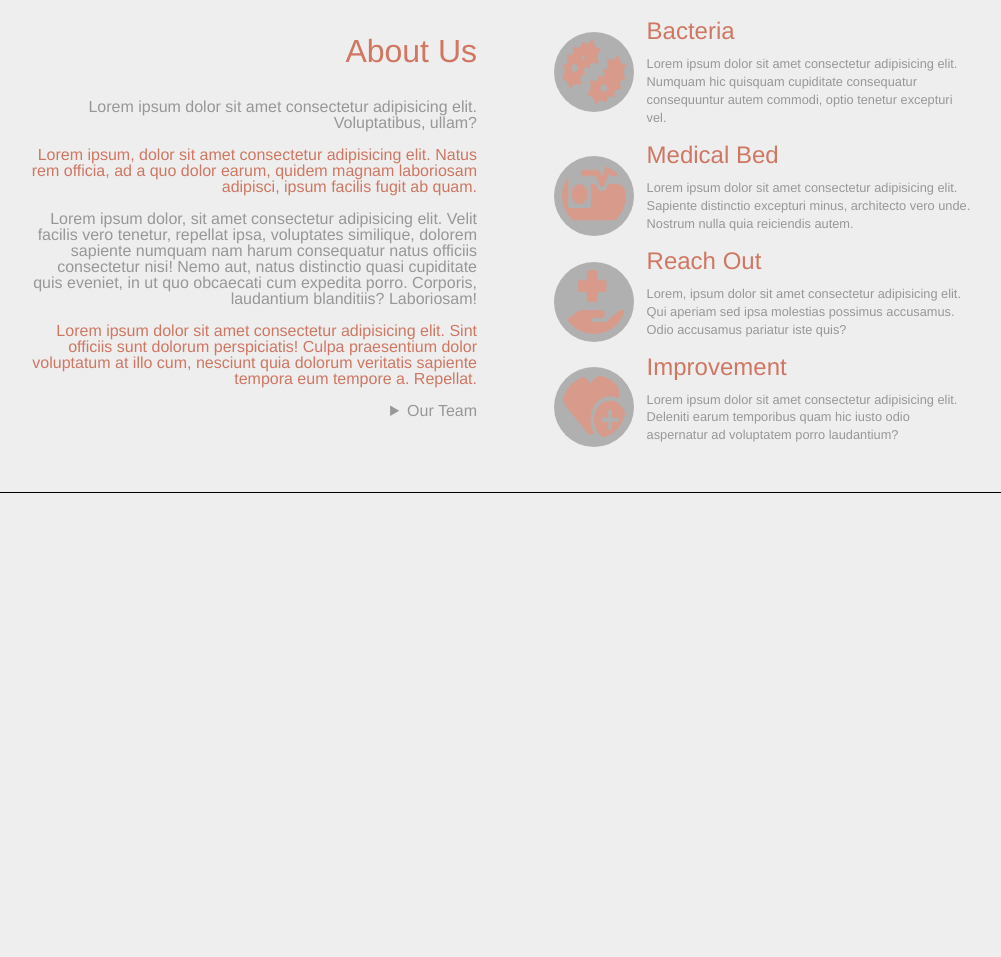
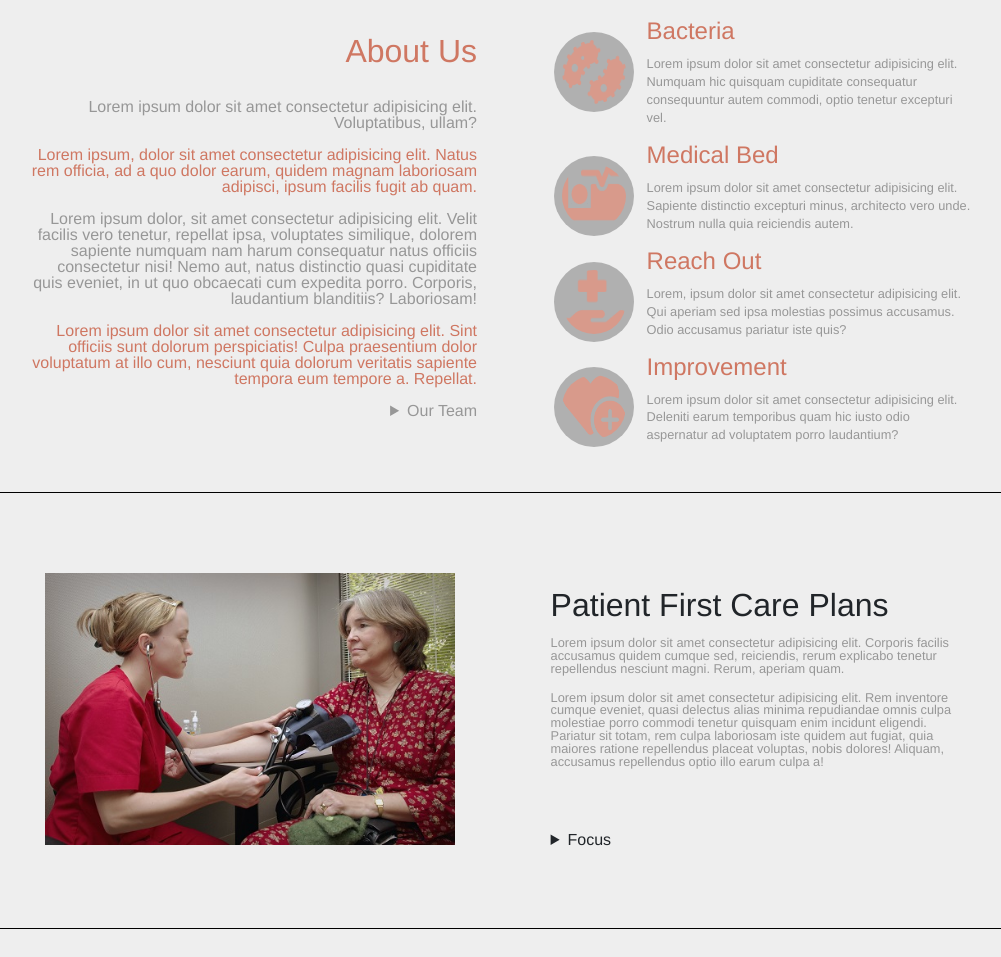
Before and after one commit to D-Whipp/tri-health-demosite, a plain HTML site: page tri-health/index.html in a window 1280 px wide. Shown: the part 1740-2697 px from the top of the page, without its empty margins (131-1132 px from the left). Before the commit the page ends 2261 px from the top, so only its background shows below. Drawn offline with nearby package versions, Linux system fonts and the light colour scheme.

Commit message:
added patient first section in html and styled with css

```diff
--- a/tri-health/assets/css/styles.css
+++ b/tri-health/assets/css/styles.css
@@ -348,3 +348,40 @@ nav img {
     line-height: 1.4;
     font-size: 0.8rem;
 }
+
+/* ***************************** */
+/* patient first section */
+/* ***************************** */
+#patient-first {
+    border-bottom: 1px solid #000;
+    display: flex;
+    margin: auto;
+    width: 80%;
+}
+/* image */
+#patient-first img {
+    margin: 5rem 3rem;
+    width: 40%;
+    height: 100%;
+}
+
+/* article */
+#patient-first article {
+    margin: 5rem 3rem;
+    width: 40%;
+}
+
+#patient-first article h2 {
+    font-size: 2rem;
+    margin: 1rem 0;
+}
+
+#patient-first article p {
+    color: var(--gray-text);
+    font-size: 0.8rem;
+    margin: 1rem 0;
+}
+
+#patient-first article details {
+    margin-top: 4rem;
+}
--- a/tri-health/index.html
+++ b/tri-health/index.html
@@ -31,7 +31,7 @@
           <a class="nav-item" href="#message">Message</a>
           <a class="nav-item" href="#alt-options-topics">Activities</a>
           <a class="nav-item" href="#about-us">About Us</a>
-          <a class="nav-item" href="#shortcodes">Shortcodes</a>
+          <a class="nav-item" href="#patient-first">Patient First</a>
         </nav>
         <img class="logo" src="./assets/icons/nav-icons/magnifying-glass-solid.png" alt="search icon">
       </header>
@@ -336,13 +336,17 @@
           </article>
         </div>
       </section>
-      <!-- mobile-ready -->
-      <section id="mobile-ready">
-        <img src="" alt="">
+      <!-- patient-first -->
+      <section id="patient-first">
+        <img src="./assets/images/patient-first-section/patient-first-image.jpg" alt="patient first image">
         <article>
-          <h2></h2>
-          <p></p>
-          <!-- <details></details> -->
+          <h2>Patient First Care Plans</h2>
+          <p>Lorem ipsum dolor sit amet consectetur adipisicing elit. Corporis facilis accusamus quidem cumque sed, reiciendis, rerum explicabo tenetur repellendus nesciunt magni. Rerum, aperiam quam.</p>
+          <p>Lorem ipsum dolor sit amet consectetur adipisicing elit. Rem inventore cumque eveniet, quasi delectus alias minima repudiandae omnis culpa molestiae porro commodi tenetur quisquam enim incidunt eligendi. Pariatur sit totam, rem culpa laboriosam iste quidem aut fugiat, quia maiores ratione repellendus placeat voluptas, nobis dolores! Aliquam, accusamus repellendus optio illo earum culpa a!</p>
+          <details>
+            <summary>Focus</summary>
+            <p>Lorem ipsum dolor sit, amet consectetur adipisicing elit. Dignissimos, numquam nostrum? Enim ratione quia minus repellendus voluptatibus quis, officia eaque modi dolorum voluptatum.</p>
+          </details>
         </article>
       </section>
       <!-- reviews -->
```
Also changed, not shown: tri-health/assets/images/patient-first-section/patient-first-image.jpg (added).
